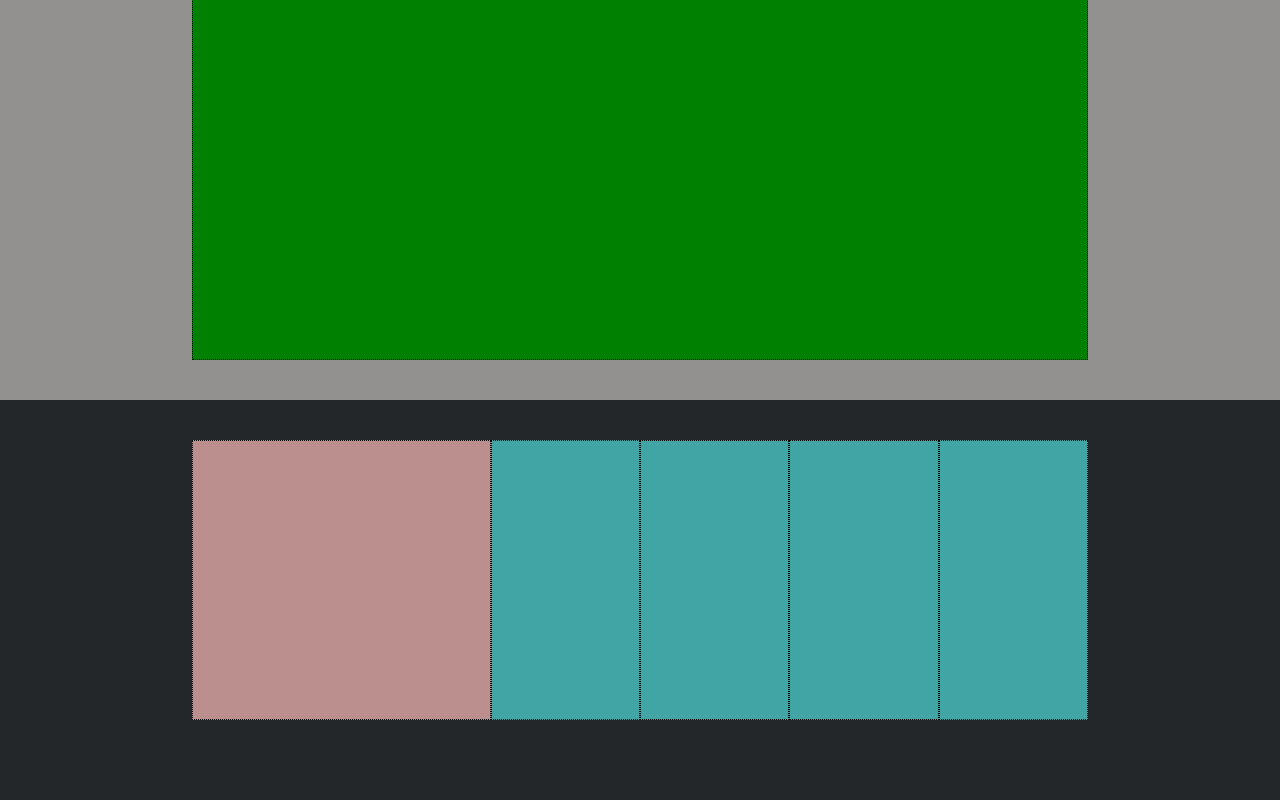
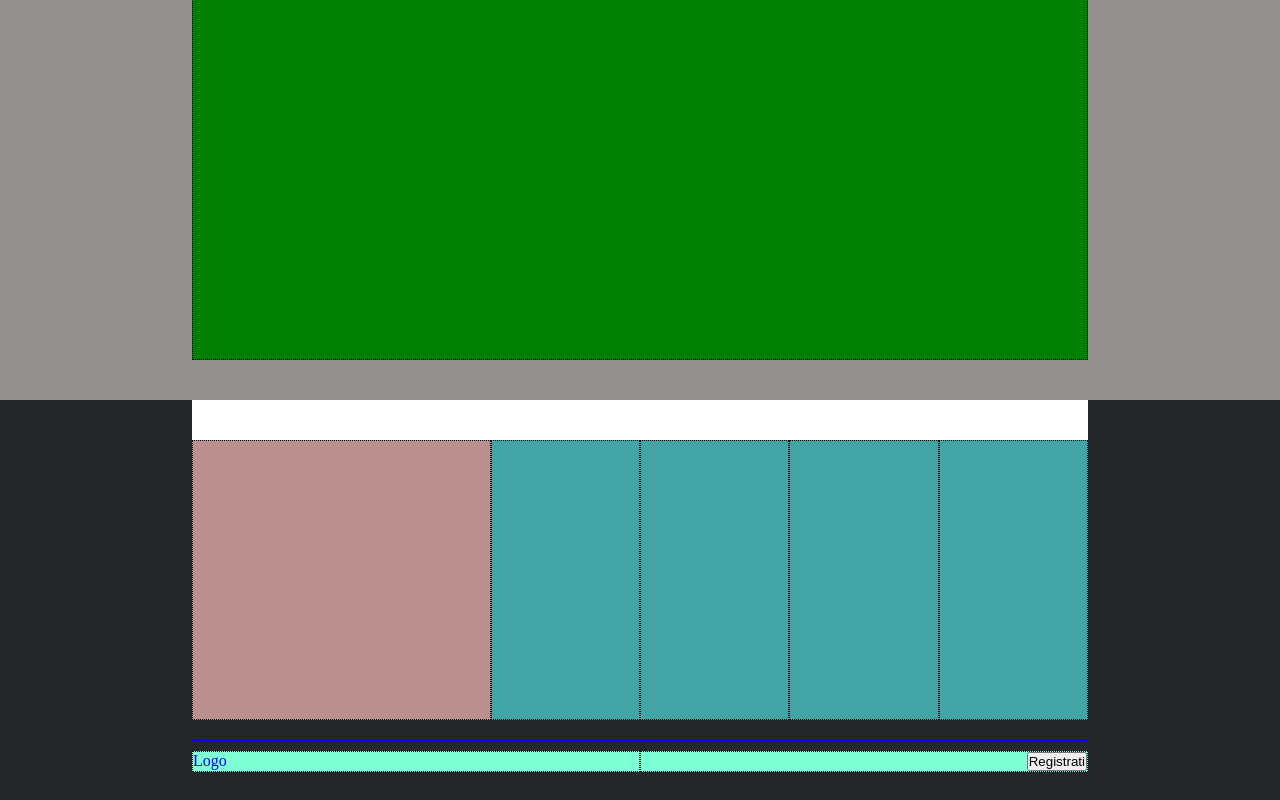
Before and after one commit to ValeriaGiannelli/htmlcss-struttura-discord, a plain HTML site: page index.html in a window 1280 px wide. Shown: the part 2050-2850 px from the top of the page. Drawn offline with Linux system fonts and the light colour scheme.

Commit message:
ESERCIZIO FINITO

```diff
--- a/css/style.css
+++ b/css/style.css
@@ -169,6 +169,9 @@ footer{
     width: 70%;
     margin: 0 auto;
     padding-top: 40px;
+
+    /* debug */
+    background-color: white;
 }
 
 .container-flex-footer{
@@ -188,3 +191,23 @@ footer{
     /* DEBUG */
     background-color: rgb(65, 165, 165);
 }
+
+.link-finali{
+    width: 70%;
+    margin: 0 auto;
+    border-top: 1px solid blue;
+    padding-top: 10px;
+    margin-top: 20px;
+}
+
+.link-finali div{
+    width: 50%;
+    /* DEBUG */
+    background-color: aquamarine;
+}
+
+.registrati{
+    text-align: end;
+    /* DEBUG */
+    background-color: aquamarine;
+}
--- a/index.html
+++ b/index.html
@@ -127,9 +127,14 @@
 
         </section>
 
-        <section>
+        <section class="link-finali container-flex-footer">
+            <div>
+                <a href="#">Logo</a>
+            </div>
 
-
+            <div class="registrati">
+                <button>Registrati</button>
+            </div>
         </section>
 
     </footer>
```
